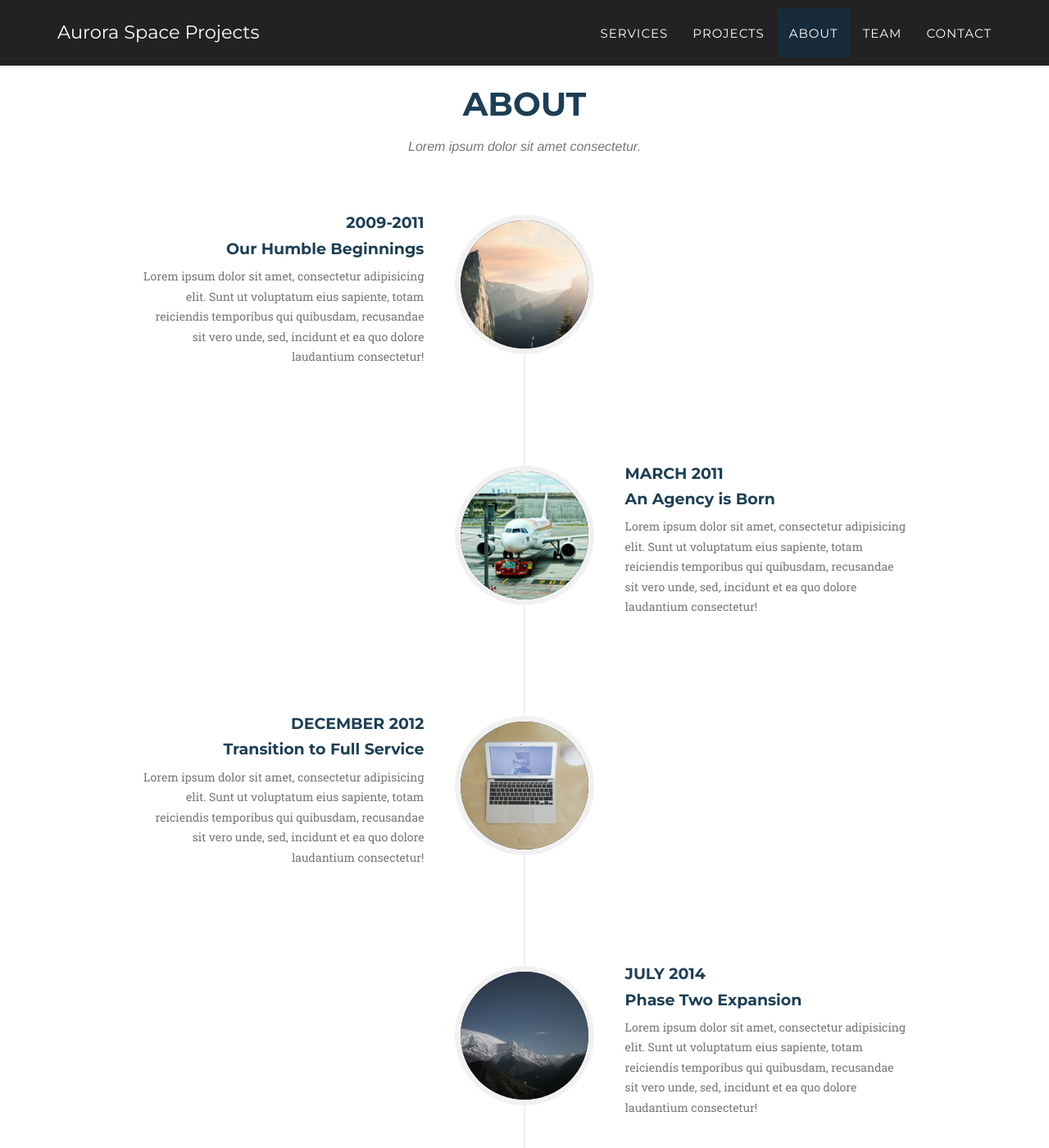
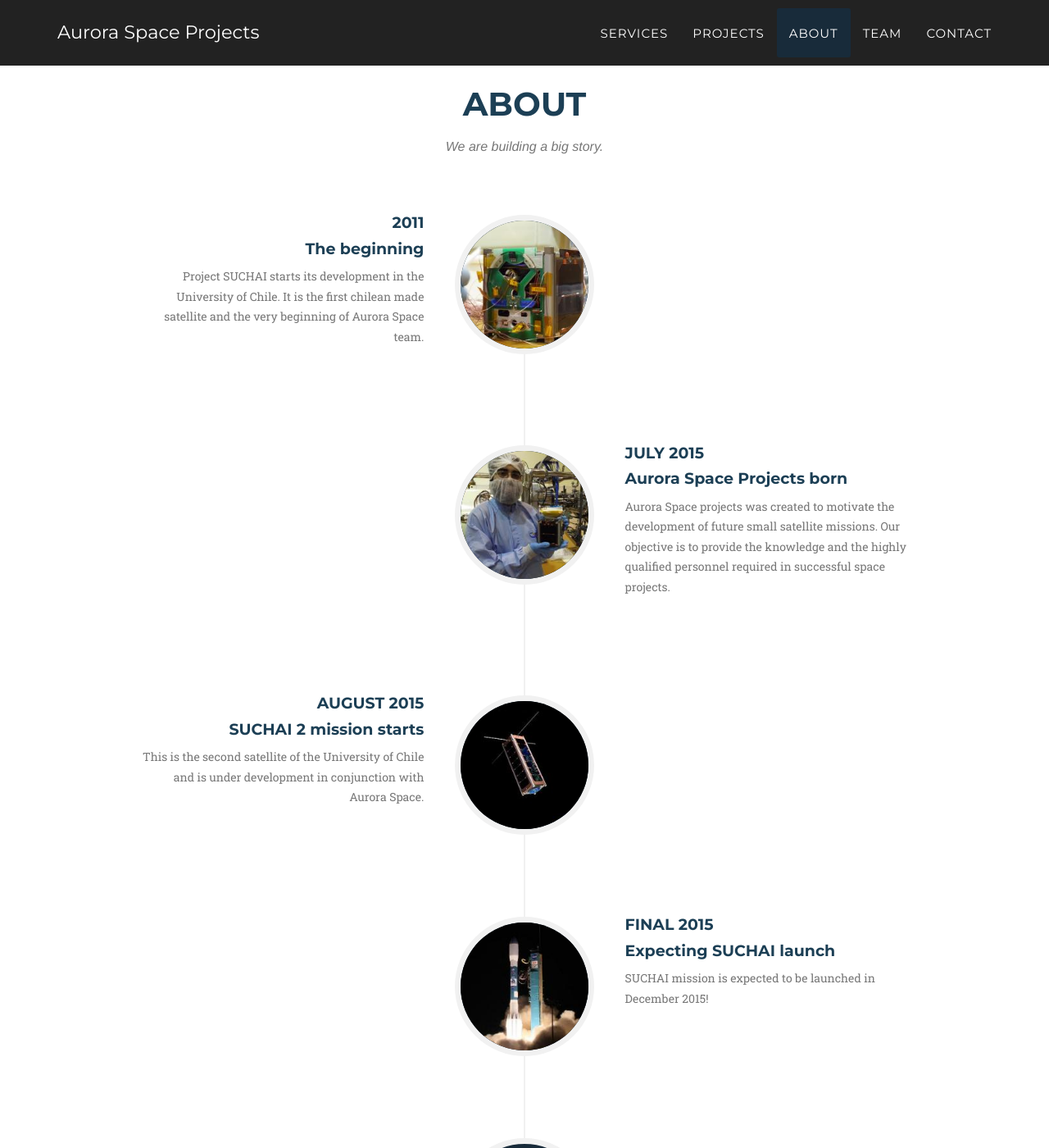
Before and after one commit to auroraspace/auroraspace.github.io, a Jekyll site: the page built from index.html, in a window 1280 px wide and 1400 px high, scrolled down 2390 px. Shown: the whole window at 82% size. Built offline with Jekyll 4.4.1, drawn with Linux system fonts in a browser that asks for light colours; some web fonts are replaced.

Commit message:
Adding about text and images

```diff
--- a/_includes/about.html
+++ b/_includes/about.html
@@ -4,65 +4,81 @@
             <div class="row">
                 <div class="col-lg-12 text-center">
                     <h2 class="section-heading">About</h2>
-                    <h3 class="section-subheading text-muted">Lorem ipsum dolor sit amet consectetur.</h3>
+                    <h3 class="section-subheading text-muted">We are building a big story.</h3>
                 </div>
             </div>
             <div class="row">
                 <div class="col-lg-12">
                     <ul class="timeline">
+                        <!-- Starting 2011 -->
                         <li>
                             <div class="timeline-image">
                                 <img class="img-circle img-responsive" src="img/about/1.jpg" alt="">
                             </div>
                             <div class="timeline-panel">
                                 <div class="timeline-heading">
-                                    <h4>2009-2011</h4>
-                                    <h4 class="subheading">Our Humble Beginnings</h4>
+                                    <h4>2011</h4>
+                                    <h4 class="subheading">The beginning</h4>
                                 </div>
                                 <div class="timeline-body">
-                                    <p class="text-muted">Lorem ipsum dolor sit amet, consectetur adipisicing elit. Sunt ut voluptatum eius sapiente, totam reiciendis temporibus qui quibusdam, recusandae sit vero unde, sed, incidunt et ea quo dolore laudantium consectetur!</p>
+                                    <p class="text-muted">
+                                        Project SUCHAI starts its development in the University of Chile. It is the
+                                        first chilean made satellite and the very beginning of Aurora Space team.
+                                    </p>
                                 </div>
                             </div>
                         </li>
+                        <!-- July 2015: Company creation -->
                         <li class="timeline-inverted">
                             <div class="timeline-image">
                                 <img class="img-circle img-responsive" src="img/about/2.jpg" alt="">
                             </div>
                             <div class="timeline-panel">
                                 <div class="timeline-heading">
-                                    <h4>March 2011</h4>
-                                    <h4 class="subheading">An Agency is Born</h4>
+                                    <h4>July 2015</h4>
+                                    <h4 class="subheading">Aurora Space Projects born</h4>
                                 </div>
                                 <div class="timeline-body">
-                                    <p class="text-muted">Lorem ipsum dolor sit amet, consectetur adipisicing elit. Sunt ut voluptatum eius sapiente, totam reiciendis temporibus qui quibusdam, recusandae sit vero unde, sed, incidunt et ea quo dolore laudantium consectetur!</p>
+                                    <p class="text-muted">
+                                        Aurora Space projects was created to motivate the development of future small
+                                        satellite missions. Our objective is to provide the knowledge and the highly
+                                        qualified personnel required in successful space projects.
+                                    </p>
                                 </div>
                             </div>
                         </li>
+                        <!-- August 2015: Company creation -->
                         <li>
                             <div class="timeline-image">
                                 <img class="img-circle img-responsive" src="img/about/3.jpg" alt="">
                             </div>
                             <div class="timeline-panel">
                                 <div class="timeline-heading">
-                                    <h4>December 2012</h4>
-                                    <h4 class="subheading">Transition to Full Service</h4>
+                                    <h4>August 2015</h4>
+                                    <h4 class="subheading">SUCHAI 2 mission starts</h4>
                                 </div>
                                 <div class="timeline-body">
-                                    <p class="text-muted">Lorem ipsum dolor sit amet, consectetur adipisicing elit. Sunt ut voluptatum eius sapiente, totam reiciendis temporibus qui quibusdam, recusandae sit vero unde, sed, incidunt et ea quo dolore laudantium consectetur!</p>
+                                    <p class="text-muted">
+                                        This is the second satellite of the University of Chile and is under development
+                                        in conjunction with Aurora Space.
+                                    </p>
                                 </div>
                             </div>
                         </li>
+                        <!-- Final 2015: Expecting SUCHAI launch -->
                         <li class="timeline-inverted">
                             <div class="timeline-image">
                                 <img class="img-circle img-responsive" src="img/about/4.jpg" alt="">
                             </div>
                             <div class="timeline-panel">
                                 <div class="timeline-heading">
-                                    <h4>July 2014</h4>
-                                    <h4 class="subheading">Phase Two Expansion</h4>
+                                    <h4>Final 2015</h4>
+                                    <h4 class="subheading">Expecting SUCHAI launch</h4>
                                 </div>
                                 <div class="timeline-body">
-                                    <p class="text-muted">Lorem ipsum dolor sit amet, consectetur adipisicing elit. Sunt ut voluptatum eius sapiente, totam reiciendis temporibus qui quibusdam, recusandae sit vero unde, sed, incidunt et ea quo dolore laudantium consectetur!</p>
+                                    <p class="text-muted">
+                                        SUCHAI mission is expected to be launched in December 2015!
+                                    </p>
                                 </div>
                             </div>
                         </li>
```
Also changed, not shown: img/about/1.jpg, img/about/2.jpg, img/about/3.jpg, img/about/4.jpg.
